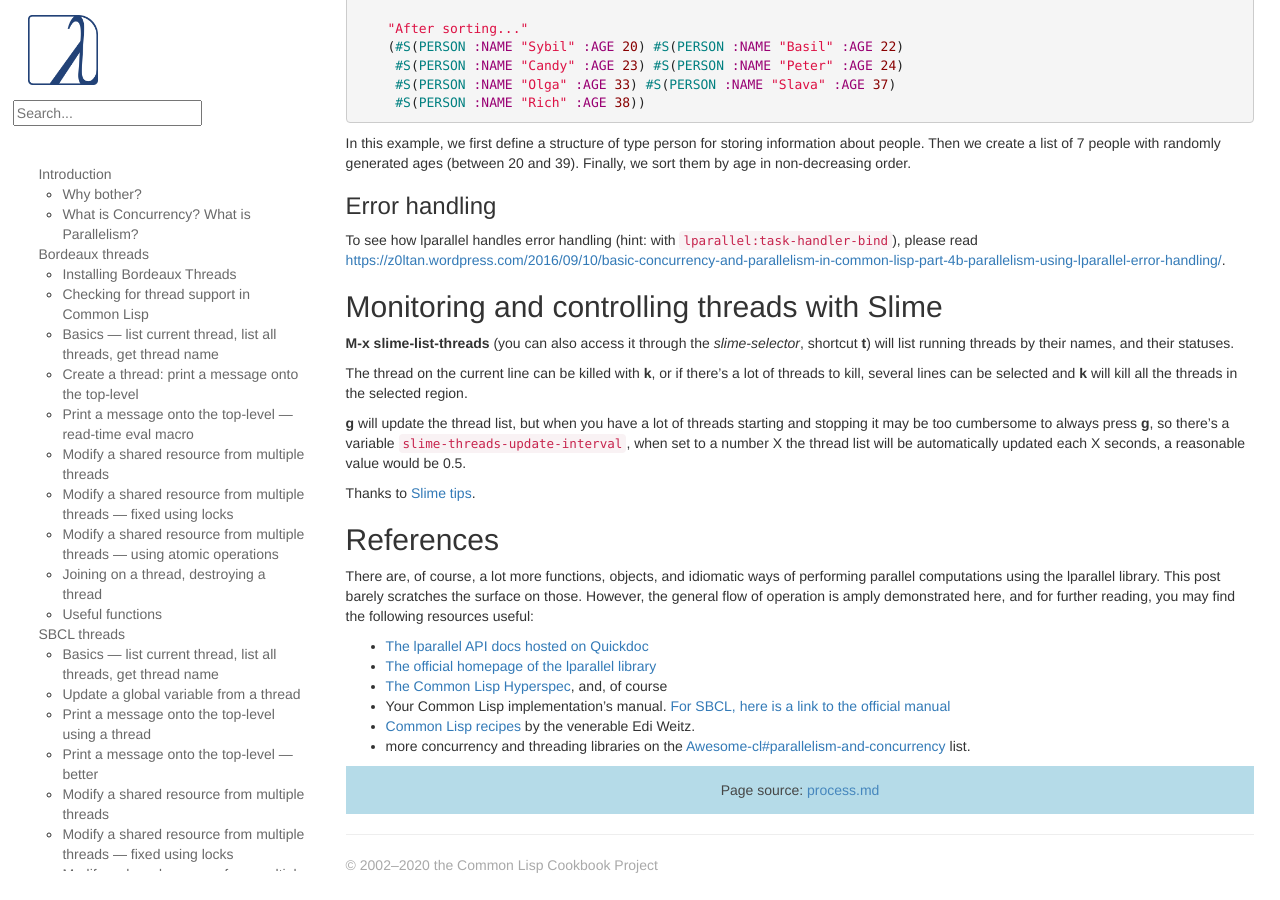
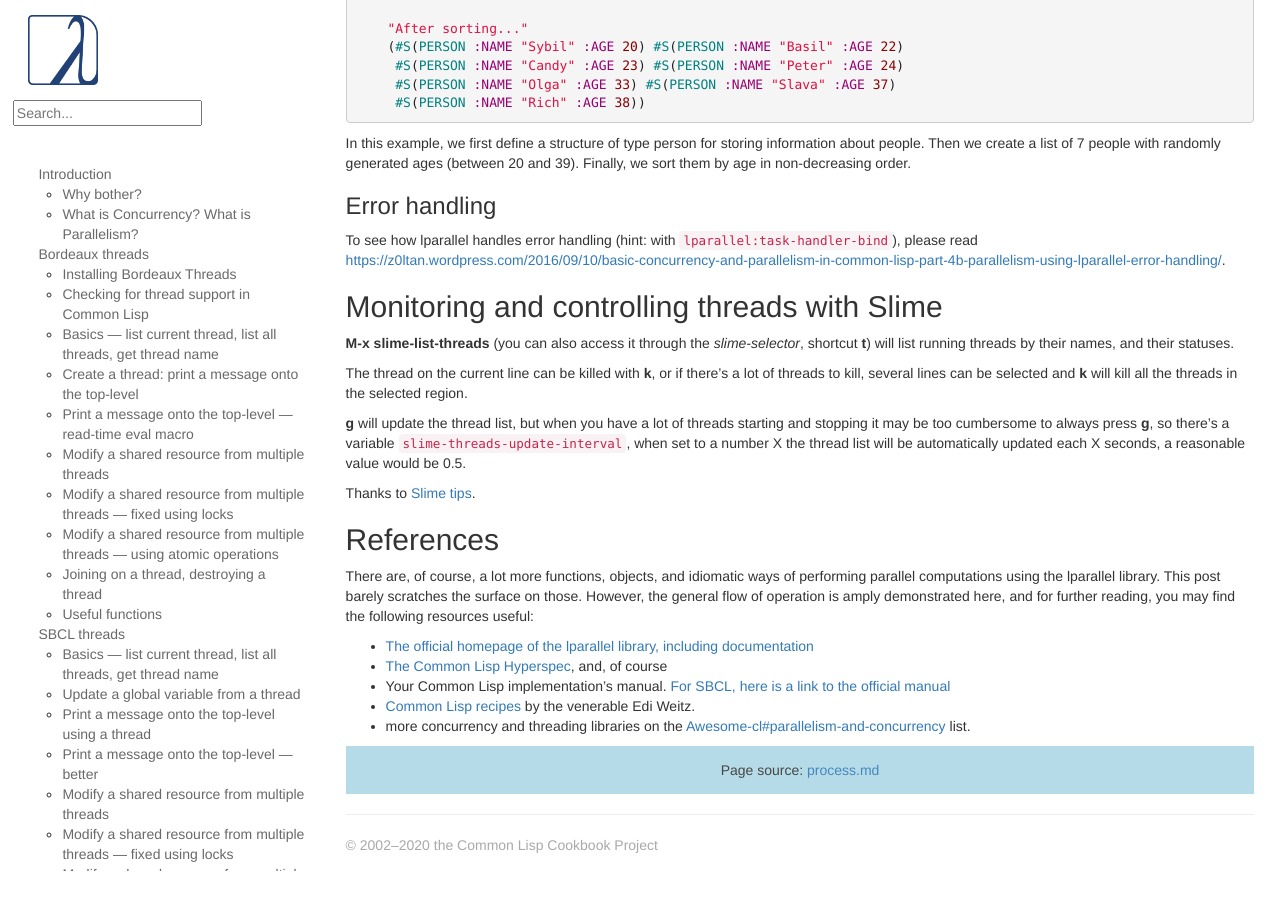
Before and after one commit to LispCookbook/cl-cookbook, a Jekyll site: the page built from process.md, in a window 1280 px wide and 900 px high, scrolled down 34258 px. Built offline with Jekyll 4.4.1, drawn with Linux system fonts in a browser that asks for light colours.

Commit message:
404 fixes, lparallel
going through 404s, lparallel removed docs from quickdocs?

```diff
--- a/process.md
+++ b/process.md
@@ -2320,8 +2320,7 @@ library. This post barely scratches the surface on those. However, the
 general flow of operation is amply demonstrated here, and for further
 reading, you may find the following resources useful:
 
-- [The lparallel API docs hosted on Quickdoc](http://quickdocs.org/lparallel/api#package-LPARALLEL)
-- [The official homepage of the lparallel library](https://lparallel.org/)
+- [The official homepage of the lparallel library, including documentation](https://lparallel.org/)
 - [The Common Lisp Hyperspec](https://www.lispworks.com/documentation/HyperSpec/Front/), and, of course
 - Your Common Lisp implementation’s
   manual. [For SBCL, here is a link to the official manual](http://www.sbcl.org/manual/)
```
